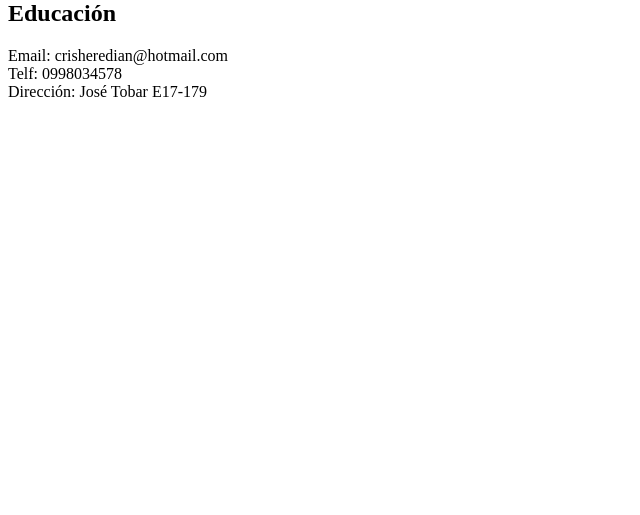
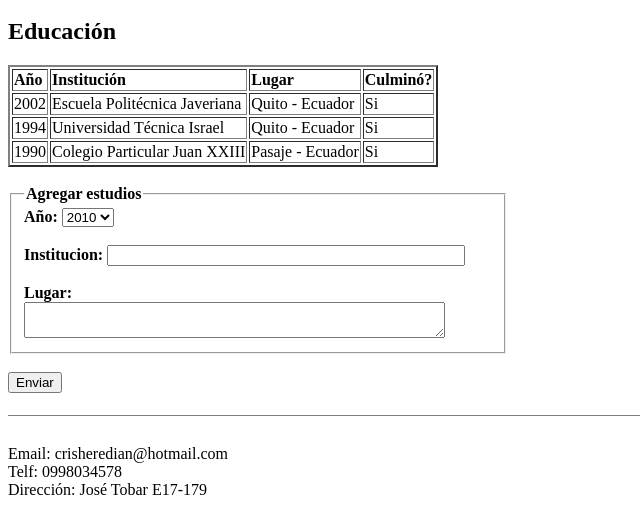
Before and after one commit to CrisHeredia/ProyectoModulo1, a plain HTML site: page educacion.html in a window 1280 px wide. Shown: the part 288-803 px from the top of the page, without its empty margins (0-640 px from the left). Drawn offline with Linux system fonts and the light colour scheme.

```diff
--- a/educacion.html
+++ b/educacion.html
@@ -7,6 +7,9 @@
   <body>
     <header>
         <img src="images/logo.svg"/>
+        <svg  width="1100" height="10">
+          <line x1="0" y1="0" x2="1100" y2="0" stroke="black" stroke-width="1"/>
+        </svg>
         <h1>Resumen Curricular</h1>
         <h2>Nombre: Cristina Heredia Neira</h2>
         <h3>Lugar y Fecha de Nacimiento: Machala, 31 de Agosto de 1972</h3>
@@ -14,8 +17,69 @@
     <a href="index.html">Inicio |</a>
     <a href="experiencia.html">Experiencia</a>
     <h2>Educación</h2>
-  <footer>
-    <p>Email: crisheredian@hotmail.com<br/>Telf: 0998034578<br/>Dirección: José Tobar E17-179</p>
-  </footer>
+    <table border="2">
+      <thead>
+        <tr>
+          <td><strong>Año</strong></td>
+          <td><strong>Institución</strong></td>
+          <td><strong>Lugar</strong></td>
+          <td><strong>Culminó?</strong></td>
+        </tr>
+      </thead>
+      <tbody>
+        <tr>
+          <td>2002</td>
+          <td>Escuela Politécnica Javeriana</td>
+          <td>Quito - Ecuador</td>
+          <td>Si</td>
+        </tr>
+        <tr>
+          <td>1994</td>
+          <td>Universidad Técnica Israel</td>
+          <td>Quito - Ecuador</td>
+          <td>Si</td>
+        </tr>
+        <tr>
+          <td>1990</td>
+          <td>Colegio Particular Juan XXIII</td>
+          <td>Pasaje - Ecuador</td>
+          <td>Si</td>
+        </tr>
+      </tbody>
+    </table><br/>
+    <form autocomplete="on" name="Agregar Estudios" style="width:500px;">
+      <fieldset>
+          <legend><strong>Agregar estudios</strong></legend>
+          <label for="Año"><strong>Año: </strong></label>
+          <select>
+            <option>2010</option>
+            <option>2009</option>
+            <option>2008</option>
+            <option>2007</option>
+            <option>2006</option>
+            <option>2005</option>
+            <option>2004</option>
+            <option>2003</option>
+            <option>2002</option>
+            <option>2001</option>
+            <option>2000</option>
+            <option>1999</option>
+            <option>1998</option>
+            <option>1997</option>
+            <option>1996</option>
+          </select><br/><br/>
+          <label for="Institucion"><strong>Institucion: </strong></label>
+          <input type="text" maxlenght="60" style="width:350px;"><br/><br/>
+          <label for="Lugar"><strong>Lugar: </strong></label>
+          <textarea name="Lugar" rows="2" cols="50"></textarea>
+      </fieldset>
+    </form><br/>
+    <input type="submit" value="Enviar"><br/><br/>
+    <footer>
+      <svg  width="1100" height="10">
+        <line x1="0" y1="0" x2="1100" y2="0" stroke="black" stroke-width="1"/>
+      </svg>
+      <p>Email: crisheredian@hotmail.com<br/>Telf: 0998034578<br/>Dirección: José Tobar E17-179</p>
+    </footer>
   </body>
 </html>
```
Also changed, not shown: experiencia.html (+6 -0 lines), index.html (+16 -2 lines).
